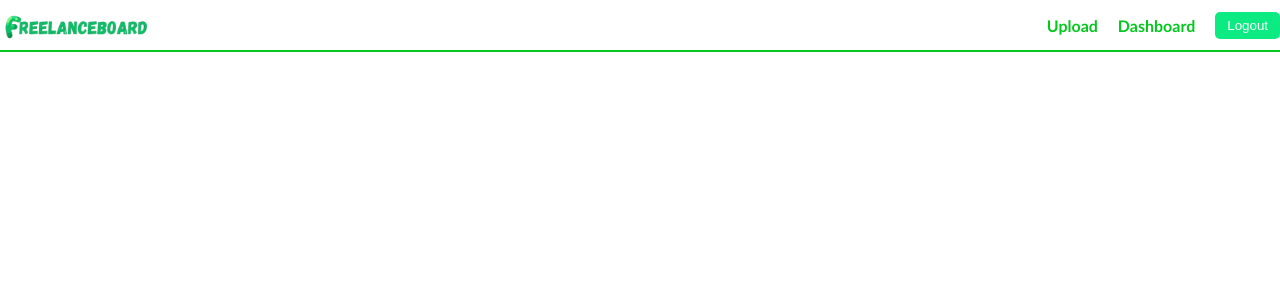
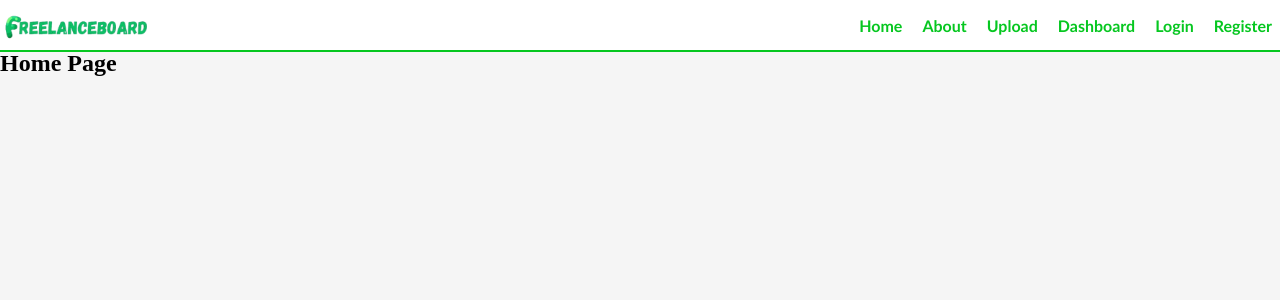
Before and after one commit to Adnanshaikh10101/Freelanceboard, a React (Create React App) app in the folder frontend/: page / in a window 1280 px wide. Shown: the top 300 px of the page. Built offline with nearby package versions, Linux system fonts and the light colour scheme.

Commit message:
Navbar And Other pages created

```diff
--- a/frontend/src/index.css
+++ b/frontend/src/index.css
@@ -1,6 +1,10 @@
 /* Navbar Container */
+body{
+  margin:0;
+  background: whitesmoke;
+}
 .navbar {
-    position: fixed;
+  position: fixed;
     top:0;
     left:0;           /* stick to top */
     width: 100%;
@@ -23,7 +27,8 @@
 /* Links container */
 .nav-links {
     display: flex;
-    align-items: center;
+    justify-content: center;
+    margin-right: 8px;
     gap: 20px;
 }
 
@@ -54,3 +59,6 @@
 .logout-btn:hover {
     background-color: #71eee8;
 }
+.Home{
+  padding-top: 30px;
+}
--- a/frontend/src/pages/Home.js
+++ b/frontend/src/pages/Home.js
@@ -1,9 +1,9 @@
+import "../index.css";
 function Home(){
     return(
         <div className="Home">
             <h2>Home Page</h2>
         </div>
     );
-
 }
 export default Home;
--- a/frontend/src/pages/Navbar.js
+++ b/frontend/src/pages/Navbar.js
@@ -1,24 +1,18 @@
-import { Link, useNavigate } from "react-router-dom";
+import { Link, } from "react-router-dom";
 import logo from "../assets/logo.png";
 import "../index.css";
 
 function Navbar() {
-    const navigate = useNavigate();
-
-    const logout = () => {
-        localStorage.removeItem("token");
-        navigate("/login");
-    };
-
     return (
         <div className="navbar">
             <img src={logo} alt="logo" width="100"/>
             <div className="nav-links">
+                <Link to="/">Home</Link>
+                <Link to="/about">About</Link>
                 <Link to="/upload">Upload</Link>
                 <Link to="/dashboard">Dashboard</Link>
-                <button className="logout-btn" onClick={logout}>
-                    Logout
-                </button>
+                <Link to="/login">Login</Link>
+                <Link to="/register">Register</Link>
             </div>
         </div>
     );
```
